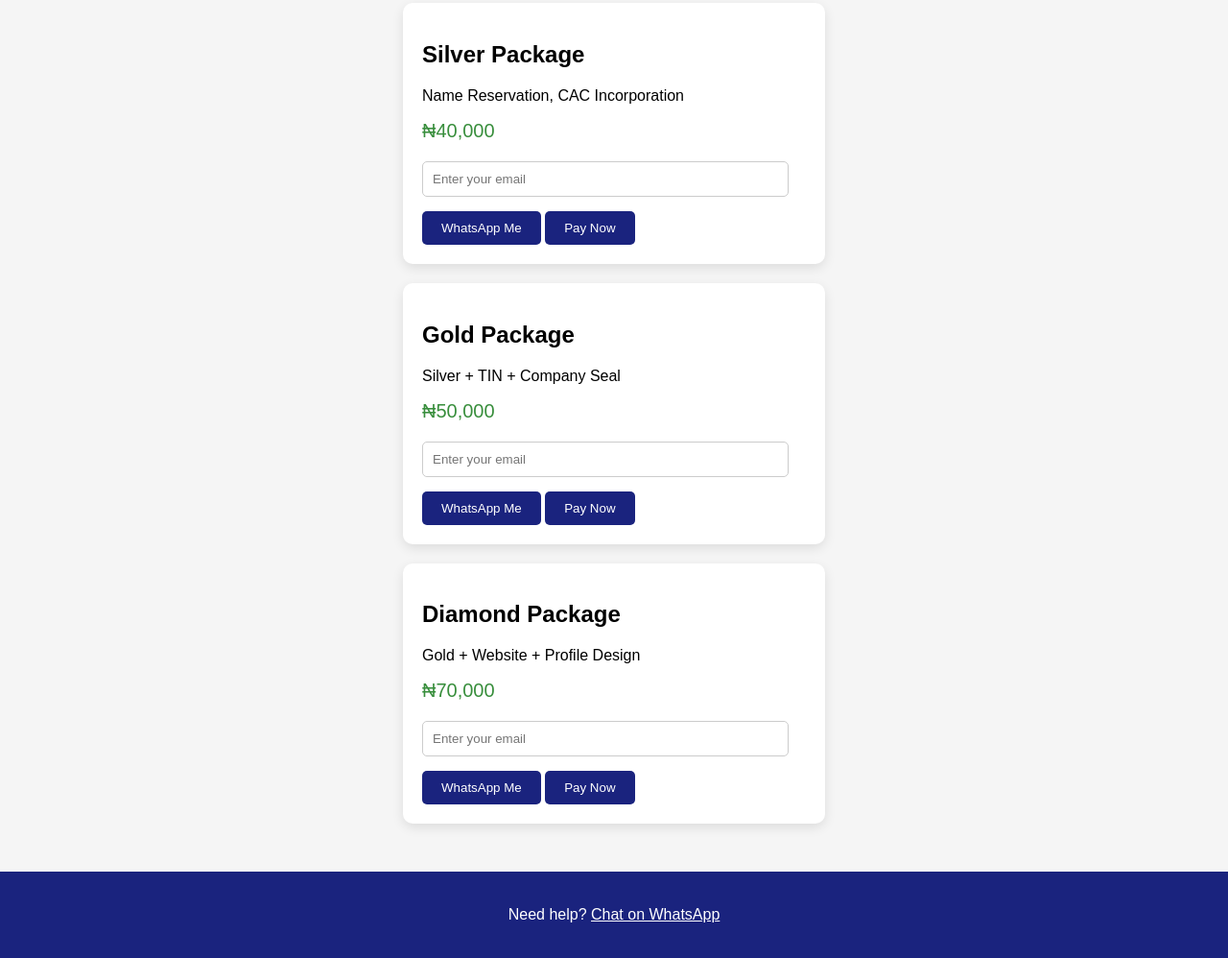
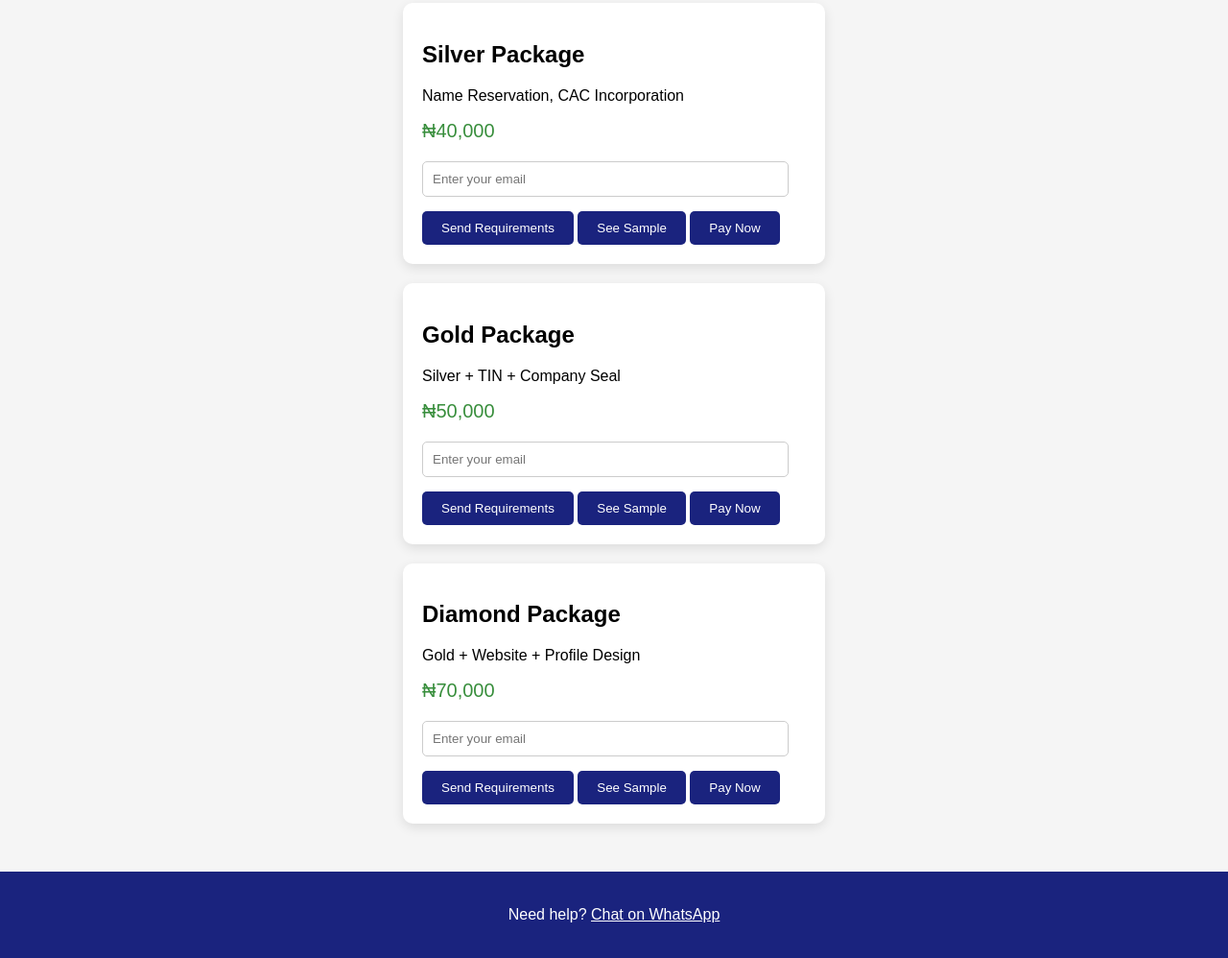
Before and after one commit to Yusuff03/Tairac-digital-solution, a plain HTML site: page company.html in a window 1280 px wide. Shown: the part 201-1199 px from the top of the page at 96% size. Drawn offline with Linux system fonts and the light colour scheme.

Commit message:
Update company.html

```diff
--- a/company.html
+++ b/company.html
@@ -53,7 +53,8 @@
     <p>Name Reservation, CAC Incorporation</p>
     <p class="price">₦40,000</p>
     <input type="email" id="email1" placeholder="Enter your email" />
-    <button class="btn" onclick="window.open('https://alvo.chat/67ah', '_blank')">WhatsApp Me</button>
+    <button class="btn" onclick="window.open('https://alvo.chat/67ah', '_blank')">Send Requirements</button>
+    <button class="btn" onclick="window.open('https://alvo.chat/67ah', '_blank')">See Sample</button>
     <button class="btn" onclick="payWithPaystack('email1', 40000)">Pay Now</button>
   </div>
 
@@ -63,7 +64,8 @@
     <p>Silver + TIN + Company Seal</p>
     <p class="price">₦50,000</p>
     <input type="email" id="email2" placeholder="Enter your email" />
-    <button class="btn" onclick="window.open('https://alvo.chat/67ah', '_blank')">WhatsApp Me</button>
+    <button class="btn" onclick="window.open('https://alvo.chat/67ah', '_blank')">Send Requirements</button>
+    <button class="btn" onclick="window.open('https://alvo.chat/67ah', '_blank')">See Sample</button>
     <button class="btn" onclick="payWithPaystack('email2', 50000)">Pay Now</button>
   </div>
 
@@ -73,7 +75,8 @@
     <p>Gold + Website + Profile Design</p>
     <p class="price">₦70,000</p>
     <input type="email" id="email3" placeholder="Enter your email" />
-    <button class="btn" onclick="window.open('https://alvo.chat/67ah', '_blank')">WhatsApp Me</button>
+    <button class="btn" onclick="window.open('https://alvo.chat/67ah', '_blank')">Send Requirements</button>
+    <button class="btn" onclick="window.open('https://alvo.chat/67ah', '_blank')">See Sample</button>
     <button class="btn" onclick="payWithPaystack('email3', 70000)">Pay Now</button>
   </div>
 </section>
```
